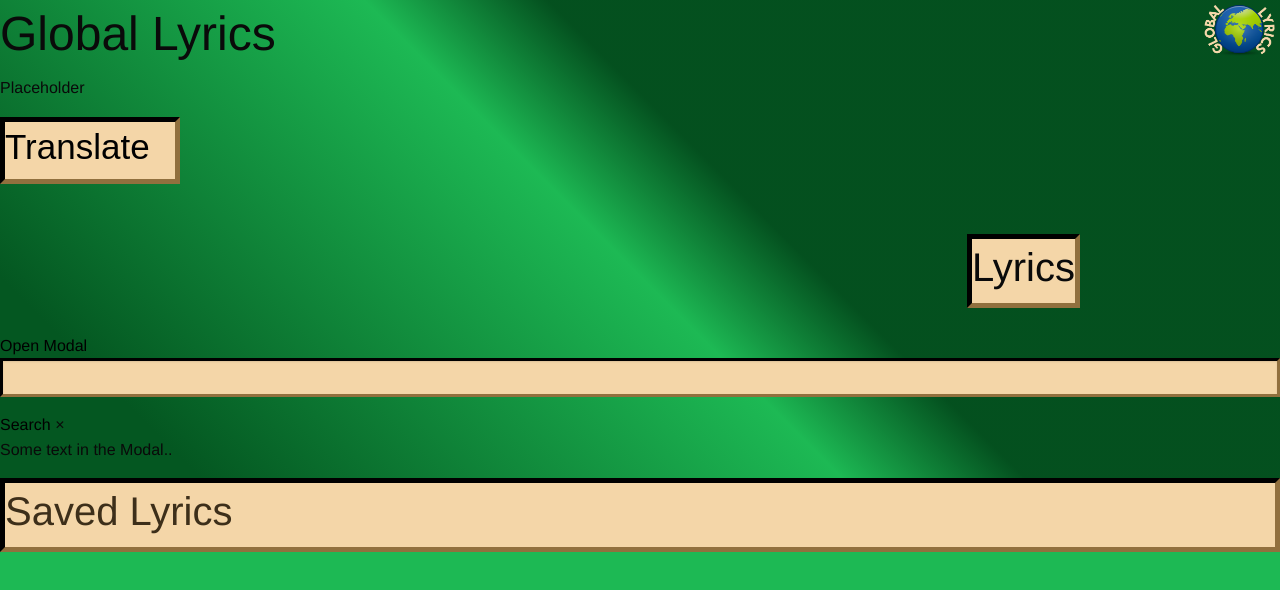
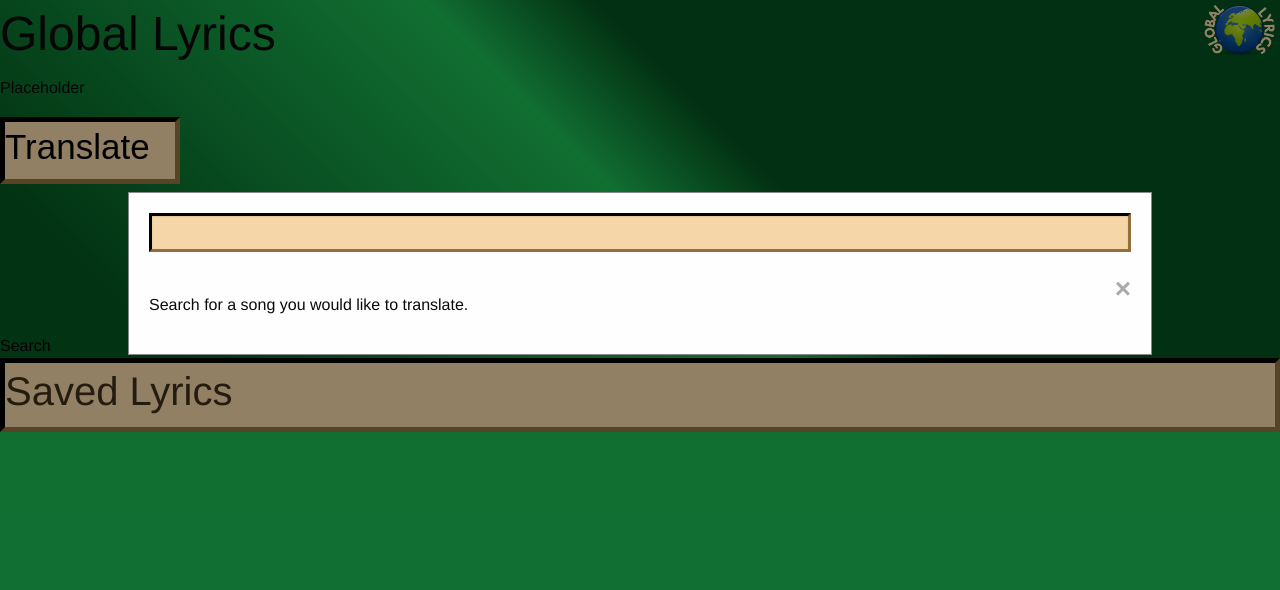
Before and after one commit to ehammon/global-lyrics, a plain HTML site: page index.html in a window 1280 px wide. Both pictures are taken after a click on the button "Search". Drawn offline with nearby package versions, Linux system fonts and the light colour scheme; no server answers.

Commit message:
css, html, and java for modal

```diff
--- a/assets/script.js
+++ b/assets/script.js
@@ -48,3 +48,29 @@ const translateSettings = {
 $.ajax(translateSettings).done(function (response) {
 	console.log(response);
 });
+
+// Get the modal
+var modal = document.getElementById("myModal");
+
+// Get the button that opens the modal
+var btn = document.getElementById("myBtn");
+
+// Get the <span> element that closes the modal
+var span = document.getElementsByClassName("close")[0];
+
+// When the user clicks on the button, open the modal
+btn.onclick = function() {
+  modal.style.display = "block";
+}
+
+// When the user clicks on <span> (x), close the modal
+span.onclick = function() {
+  modal.style.display = "none";
+}
+
+// When the user clicks anywhere outside of the modal, close it
+window.onclick = function(event) {
+  if (event.target == modal) {
+    modal.style.display = "none";
+  }
+}
--- a/assets/style.css
+++ b/assets/style.css
@@ -73,3 +73,41 @@ footer {
     border-width: 5px;
     border-color: #3D2F1A;
 }
+
+/* The Modal (background) */
+.modal {
+    display: none; /* Hidden by default */
+    position: fixed; /* Stay in place */
+    z-index: 1; /* Sit on top */
+    left: 0;
+    top: 0;
+    width: 100%; /* Full width */
+    height: 100%; /* Full height */
+    overflow: auto; /* Enable scroll if needed */
+    background-color: rgb(0,0,0); /* Fallback color */
+    background-color: rgba(0,0,0,0.4); /* Black w/ opacity */
+  }
+
+  /* Modal Content/Box */
+  .modal-content {
+    background-color: #fefefe;
+    margin: 15% auto; /* 15% from the top and centered */
+    padding: 20px;
+    border: 1px solid #888;
+    width: 80%; /* Could be more or less, depending on screen size */
+  }
+
+  /* The Close Button */
+  .close {
+    color: #aaa;
+    float: right;
+    font-size: 28px;
+    font-weight: bold;
+  }
+
+  .close:hover,
+  .close:focus {
+    color: black;
+    text-decoration: none;
+    cursor: pointer;
+  }
--- a/index.html
+++ b/index.html
@@ -33,15 +33,15 @@
     </section>
         <section class="search">
         <!-- Trigger/Open The Modal -->
-        <button id="myBtn">Open Modal</button>
+        <button id="myBtn">Search</button>
         <!-- The Modal -->
         <div id="myModal" class="modal">
             <!-- Modal content -->
             <div class="modal-content">
                 <input id="songName" type="text"/>
-                <button id="search-button">Search</button>
+                <button id="search-button"></button>
                 <span class="close">&times;</span>
-                <p>Some text in the Modal..</p>
+                <p>Search for a song you would like to translate.</p>
                 </div>
             </div>
     </section>
```
